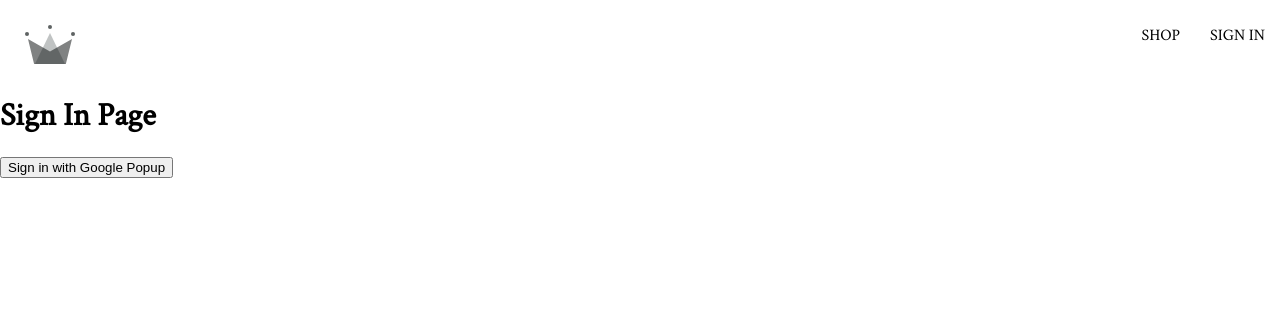
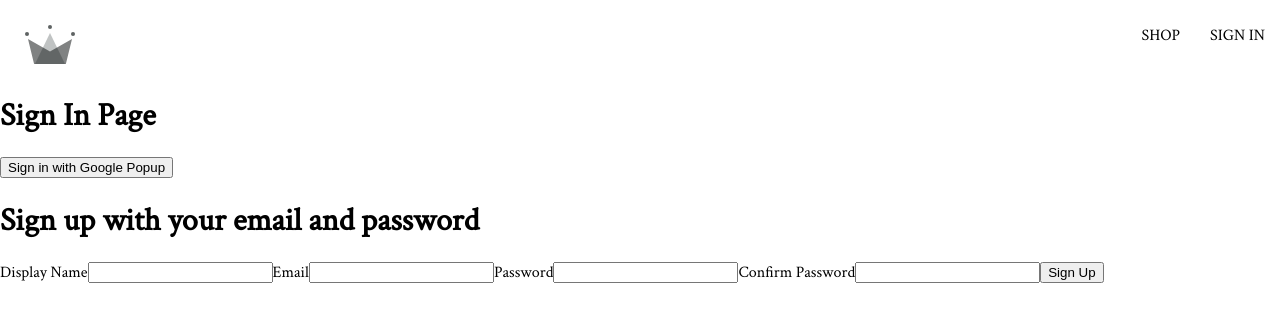
Before and after one commit to ChaiYen/E-commerceApp, a React (Create React App) app: page /sign-in in a window 1280 px wide. Shown: the top 322 px of the page. Built offline with nearby package versions, Linux system fonts and the light colour scheme.

Commit message:
add sign up form

```diff
--- /dev/null
+++ b/src/components/sign-up-form/sign-up-form.component.jsx
@@ -0,0 +1,63 @@
+import { useState } from 'react';
+
+const defaultFormFields = {
+    displayName: '',
+    email: '',
+    password: '',
+    confirmPassword: ''
+}
+
+const SignUpForm = () =>{
+    const [formFields, setFormFields] = useState(defaultFormFields);
+    const {displayName, email, password, confirmPassword} = formFields;
+
+    console.log(formFields);
+
+    const handleChange = (event) =>{
+        const {name, value} = event.target;
+
+        setFormFields({...formFields, [name]:value});
+    }
+
+    return(
+        <div>
+            <h1>Sign up with your email and password</h1>
+            <form onSubmit={() =>{}}>
+                <label>Display Name</label>
+                <input
+                    type="text"
+                    required
+                    onChange={handleChange}
+                    name="displayName"
+                    value={displayName} />
+
+                <label>Email</label>
+                <input
+                    type="email"
+                    required
+                    onChange={handleChange}
+                    name="email"
+                    value={email} />
+
+                <label>Password</label>
+                <input
+                    type="password"
+                    required
+                    onChange={handleChange}
+                    name="password"
+                    value={password} />
+
+                <label>Confirm Password</label>
+                <input
+                    type="password"
+                    required
+                    onChange={handleChange}
+                    name="confirmPassword"
+                    value={confirmPassword} />
+                <button type="submit">Sign Up</button>
+            </form>
+        </div>
+    )
+}
+
+export default SignUpForm;
--- a/src/components/utils/firebase/firebase.utils.jsx
+++ b/src/components/utils/firebase/firebase.utils.jsx
@@ -27,24 +27,22 @@
 // Initialize Firebase
 const firebaseApp = initializeApp(firebaseConfig);
 
-const provider = new GoogleAuthProvider();
-provider.setCustomParameters({
+const googleProvider = new GoogleAuthProvider();
+googleProvider.setCustomParameters({
     prompt: "select_account"
 })
 
 
 export const auth = getAuth();
-export const signInWithGooglePopup = () => signInWithPopup(auth, provider);
+export const signInWithGooglePopup = () => signInWithPopup(auth, googleProvider);
+export const signInWithGoogleRedirect = () => signInWithRedirect(auth, googleProvider)
 
 export const db = getFirestore();
 
 export const createUserDocumentFromAuth = async (userAuth) =>{
     const userDocRef = doc(db, 'users', userAuth.uid)
 
-    console.log(userDocRef);
-
     const userSnapshot = await getDoc(userDocRef);
-    console.log(userSnapshot)
 
     if(!userSnapshot.exists()){
         const { displayName, email} = userAuth;
--- a/src/routes/sign-in/sign-in.component.jsx
+++ b/src/routes/sign-in/sign-in.component.jsx
@@ -1,6 +1,28 @@
-import { signInWithGooglePopup, createUserDocumentFromAuth } from "../../components/utils/firebase/firebase.utils";
+
+import { useEffect }from 'react';
+import {getRedirectResult} from 'firebase/auth'
+
+import {
+    auth,
+    signInWithGooglePopup,
+    createUserDocumentFromAuth,
+    signInWithGoogleRedirect }
+    from "../../components/utils/firebase/firebase.utils";
+
+import SignUpForm from '../../components/sign-up-form/sign-up-form.component';
 
 const SignIn = () =>{
+    useEffect(() =>{
+        getRedirect();
+    }, [])
+
+    const getRedirect = async()=>{
+        const response = await getRedirectResult(auth);
+        if(response) {
+            const userDocRef = await createUserDocumentFromAuth(response.user);
+        }
+    }
+
     const logGoogleUser = async () => {
         const {user} = await signInWithGooglePopup();
         const userDocRef = await createUserDocumentFromAuth(user)
@@ -12,6 +34,10 @@
             <button onClick={logGoogleUser}>
                 Sign in with Google Popup
             </button>
+            {/* <button onClick={signInWithGoogleRedirect}>
+                Sign in with Google Redirect
+            </button> */}
+            <SignUpForm/>
         </div>
     );
 };
```
